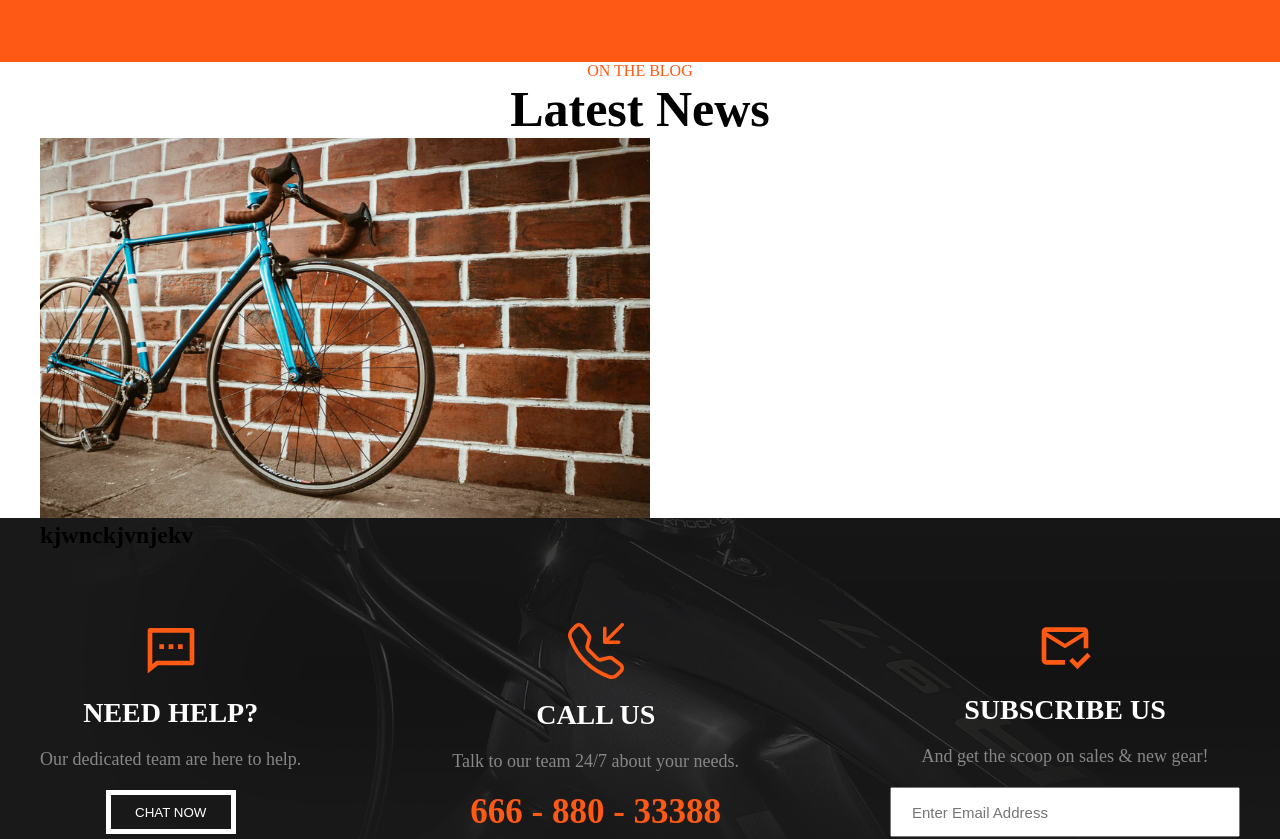
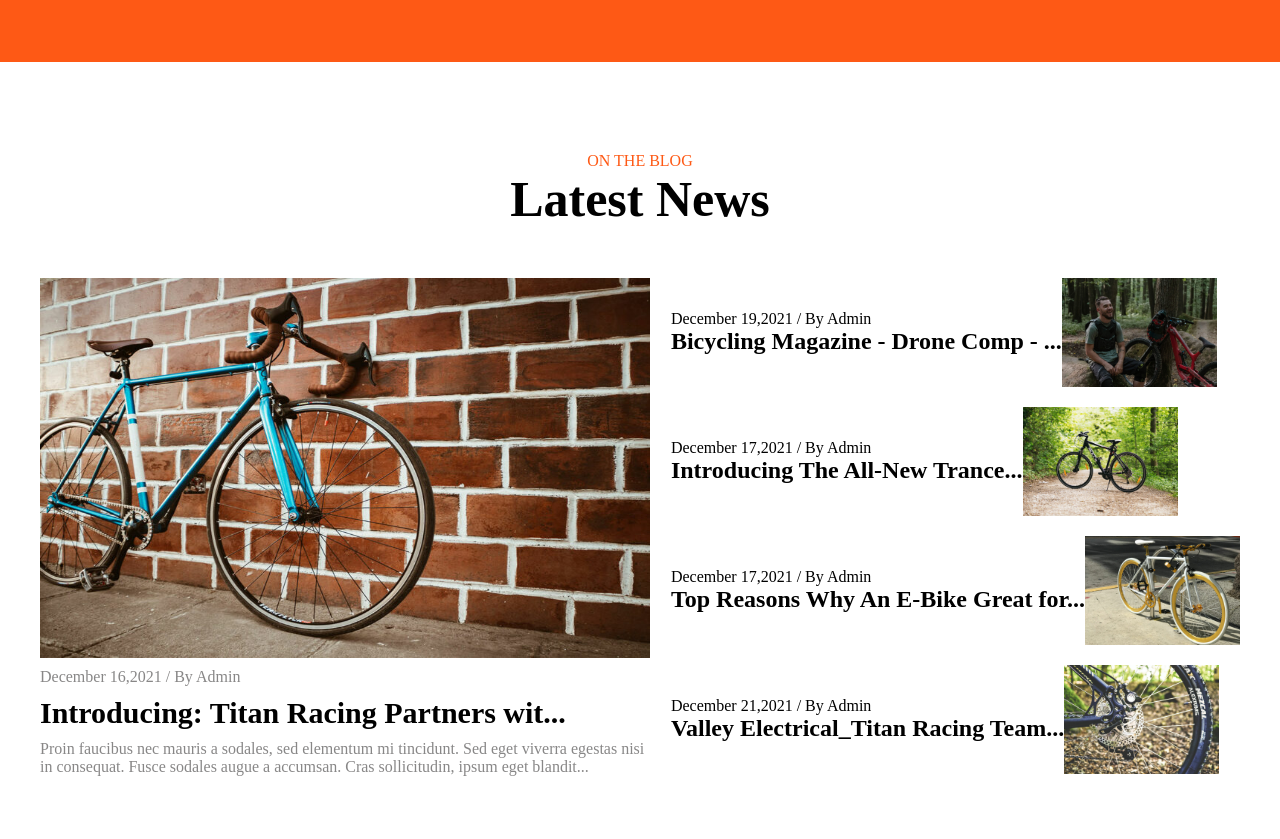
Before and after one commit to ysrevan/BikeShop, a React (Vite) app in the folder frontend/: page / in a window 1280 px wide. Shown: the part 3980-4819 px from the top of the page. Built offline with nearby package versions, Linux system fonts and the light colour scheme.

Commit message:
newsbloghome

```diff
--- a/frontend/src/components/homenews/Homenews.css
+++ b/frontend/src/components/homenews/Homenews.css
@@ -1,5 +1,16 @@
+#homenews{
+   padding-top: 90px;
+   padding-bottom: 120px;
+}
+
+.newsbox{
+    display: flex;
+    justify-content: space-between;
+}
+
 .homenewstext{
     text-align: center;
+    margin-bottom: 50px;
 }
 
 .latest{
@@ -13,4 +24,32 @@
 .leftnewsphotobox{
     width: 610px;
     height: 380px;
+    display: flex;
+    flex-direction: column;
+    gap:10px;
 }
+
+.leftnews .leftnewsphotobox h1{
+  font-size: 30px;
+}
+
+.leftnews .leftnewsphotobox p{
+    color: #888787;
+  }
+
+  .rightnews{
+    display: flex;
+    flex-direction: column;
+    gap: 20px;
+  }
+
+  .rightnewsphotobox{
+    width: 155px;
+    height: 109px;
+  }
+
+  .rightnewsone,.rightnewstwo,.rightnewsthree,.rightnewsfour{
+    display: flex;
+    align-items: center;
+
+  }
--- a/frontend/src/components/homenews/Homenews.jsx
+++ b/frontend/src/components/homenews/Homenews.jsx
@@ -1,6 +1,10 @@
 import React from 'react'
 import './Homenews.css'
 import  leftnewsphoto from '../../assets/images/blog07-820x580.jpg'
+import rightnewsphoto1 from '../../assets/images/blog01-820x580.jpg'
+import rightnewsphoto2 from '../../assets/images/blog02-820x580.jpg'
+import rightnewsphoto3 from '../../assets/images/blog03-820x580.jpg'
+import rightnewsphoto4 from '../../assets/images/blog05-820x580.jpg'
 function Homenews() {
   return (
     <section id='homenews'>
@@ -14,7 +18,51 @@
             <div className="leftnews">
                 <div className="leftnewsphotobox">
                     <img src={leftnewsphoto} alt="" />
-                    <h1>kjwnckjvnjekv</h1>
+                    <p>December 16,2021 / By Admin</p>
+                    <h1>Introducing: Titan Racing Partners wit...</h1>
+                    <p>Proin faucibus nec mauris a sodales, sed elementum mi tincidunt.
+                        Sed eget viverra egestas nisi in consequat.
+                        Fusce sodales augue a accumsan. Cras sollicitudin, ipsum eget blandit...</p>
+                </div>
+            </div>
+
+
+            <div className="rightnews">
+                <div className="rightnewsone">
+                    <div className="rightnewsonetext">
+                        <p>December 19,2021 / By Admin</p>
+                        <h1>Bicycling Magazine - Drone Comp - ...</h1>
+                    </div>
+                   <div className="rightnewsphotobox">
+                    <img src={rightnewsphoto1} alt="" />
+                   </div>
+                </div>
+                <div className="rightnewstwo">
+                <div className="rightnewsonetext">
+                        <p>December 17,2021 / By Admin</p>
+                        <h1>Introducing The All-New Trance...</h1>
+                    </div>
+                <div className="rightnewsphotobox">
+                    <img src={rightnewsphoto2} alt="" />
+                   </div>
+                </div>
+                <div className="rightnewsthree">
+                <div className="rightnewsonetext">
+                        <p>December 17,2021 / By Admin</p>
+                        <h1>Top Reasons Why An E-Bike Great for...</h1>
+                    </div>
+                <div className="rightnewsphotobox">
+                    <img src={rightnewsphoto3} alt="" />
+                   </div>
+                </div>
+                <div className="rightnewsfour">
+                <div className="rightnewsonetext">
+                        <p>December 21,2021 / By Admin</p>
+                        <h1>Valley Electrical_Titan Racing Team...</h1>
+                    </div>
+                <div className="rightnewsphotobox">
+                    <img src={rightnewsphoto4} alt="" />
+                   </div>
                 </div>
             </div>
         </div>
```
